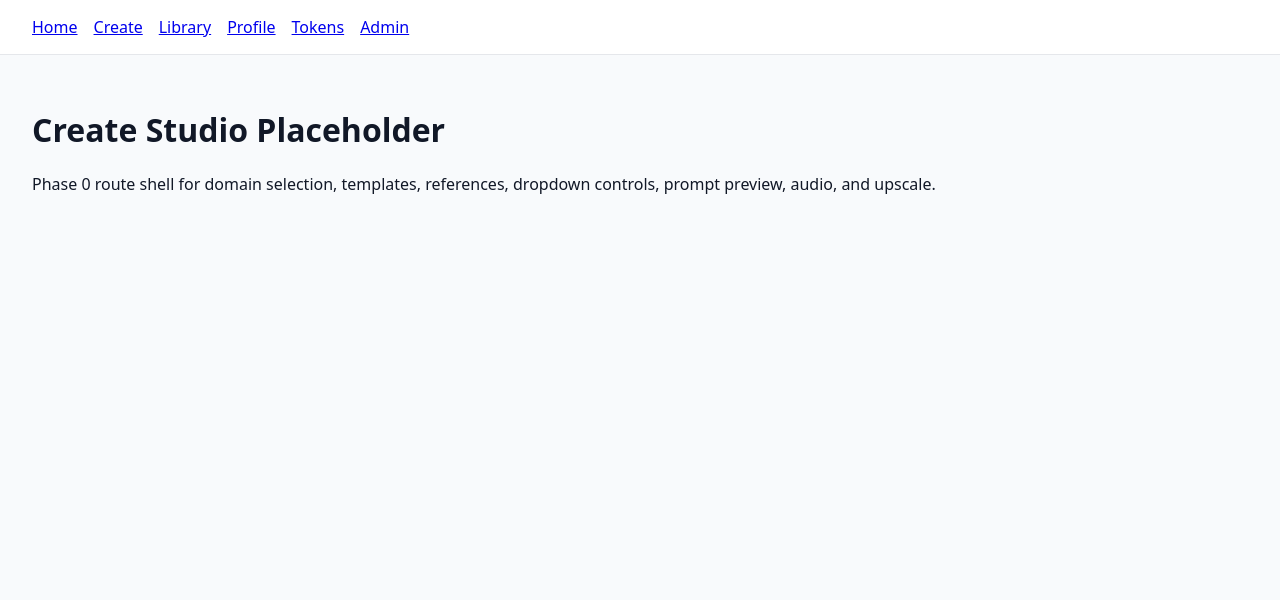
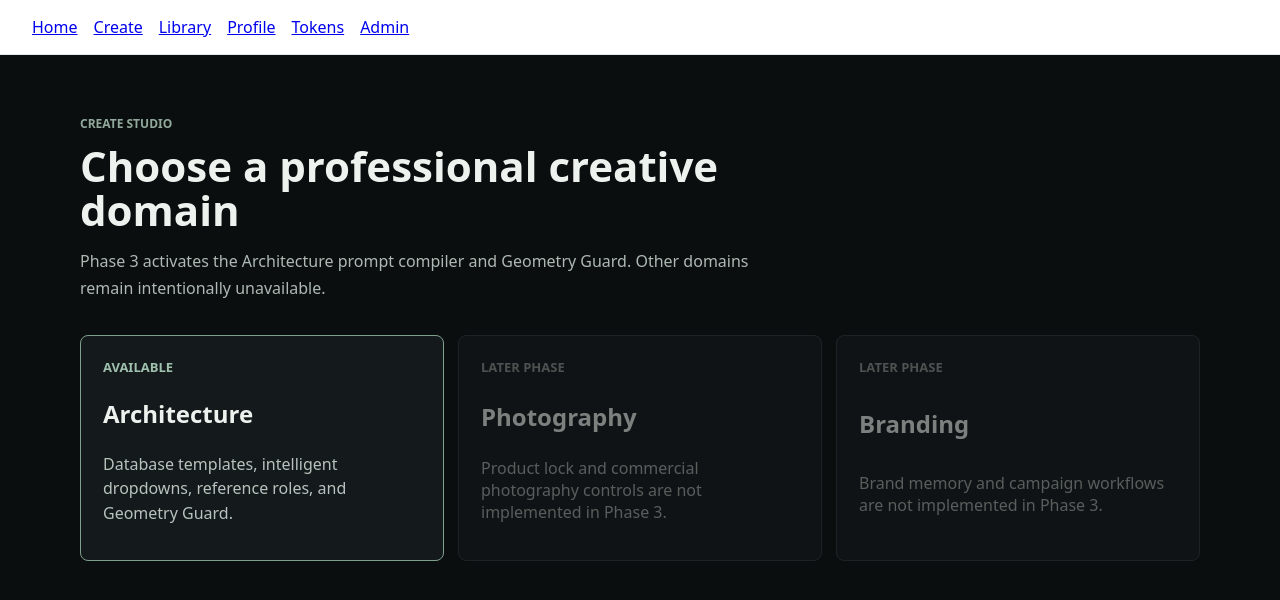
Before and after one commit to Rooda09/9-DESIGN, a Next.js app: page /create in a window 1280 px wide. Shown: the top 600 px of the page. Built offline with nearby package versions, Linux system fonts and the light colour scheme.

Commit message:
Phase 3 architecture prompt compiler and geometry guard

```diff
--- a/src/app/create/page.tsx
+++ b/src/app/create/page.tsx
@@ -1,8 +1,43 @@
+const domainCardStyle = {
+  display: 'grid',
+  gap: 10,
+  minHeight: 180,
+  padding: 22,
+  border: '1px solid #30383b',
+  borderRadius: 8,
+  background: '#14191b',
+  color: '#edf2ee',
+  textDecoration: 'none'
+};
+
 export default function CreatePage() {
   return (
-    <main style={{ padding: 32, fontFamily: 'system-ui, sans-serif' }}>
-      <h1>Create Studio Placeholder</h1>
-      <p>Phase 0 route shell for domain selection, templates, references, dropdown controls, prompt preview, audio, and upscale.</p>
+    <main style={{ minHeight: 'calc(100vh - 58px)', padding: '48px 32px', background: '#0b0e0f', color: '#edf2ee' }}>
+      <div style={{ maxWidth: 1120, margin: '0 auto' }}>
+        <p style={{ color: '#91a99c', textTransform: 'uppercase', fontSize: 12, fontWeight: 700 }}>Create studio</p>
+        <h1 style={{ maxWidth: 720, fontSize: 42, lineHeight: 1.05, margin: '10px 0 14px' }}>Choose a professional creative domain</h1>
+        <p style={{ maxWidth: 680, color: '#aeb9b3', lineHeight: 1.7 }}>
+          Phase 3 activates the Architecture prompt compiler and Geometry Guard. Other domains remain intentionally unavailable.
+        </p>
+
+        <section style={{ display: 'grid', gridTemplateColumns: 'repeat(auto-fit, minmax(240px, 1fr))', gap: 14, marginTop: 32 }}>
+          <a href="/create/architecture" style={{ ...domainCardStyle, borderColor: '#7fa08d' }}>
+            <span style={{ color: '#9fc1ad', fontSize: 13, fontWeight: 700 }}>AVAILABLE</span>
+            <strong style={{ fontSize: 24 }}>Architecture</strong>
+            <span style={{ color: '#b8c3bd', lineHeight: 1.55 }}>Database templates, intelligent dropdowns, reference roles, and Geometry Guard.</span>
+          </a>
+          <div aria-disabled="true" style={{ ...domainCardStyle, opacity: 0.5 }}>
+            <span style={{ color: '#8b9691', fontSize: 13, fontWeight: 700 }}>LATER PHASE</span>
+            <strong style={{ fontSize: 24 }}>Photography</strong>
+            <span style={{ color: '#a4ada8' }}>Product lock and commercial photography controls are not implemented in Phase 3.</span>
+          </div>
+          <div aria-disabled="true" style={{ ...domainCardStyle, opacity: 0.5 }}>
+            <span style={{ color: '#8b9691', fontSize: 13, fontWeight: 700 }}>LATER PHASE</span>
+            <strong style={{ fontSize: 24 }}>Branding</strong>
+            <span style={{ color: '#a4ada8' }}>Brand memory and campaign workflows are not implemented in Phase 3.</span>
+          </div>
+        </section>
+      </div>
     </main>
   );
 }
```
